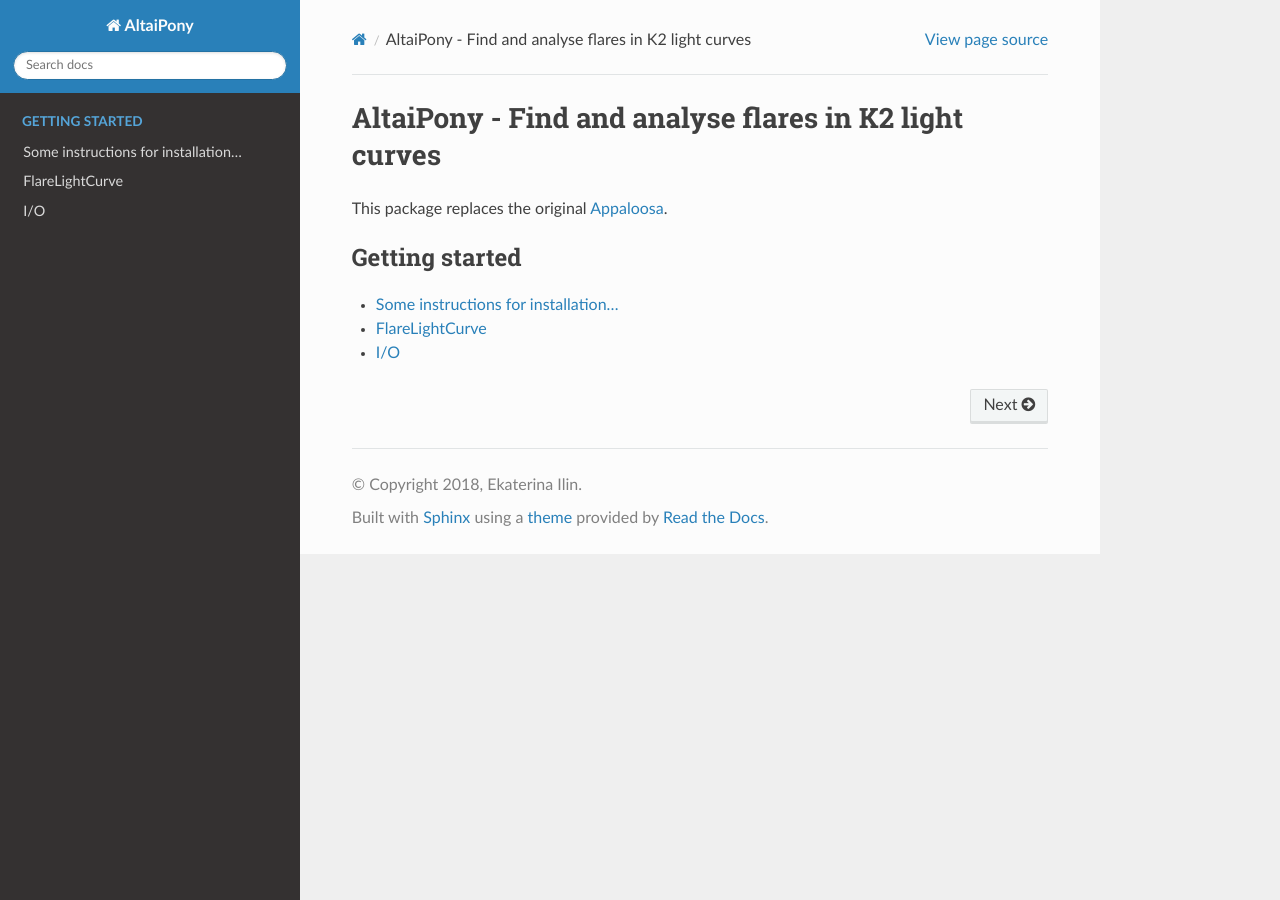
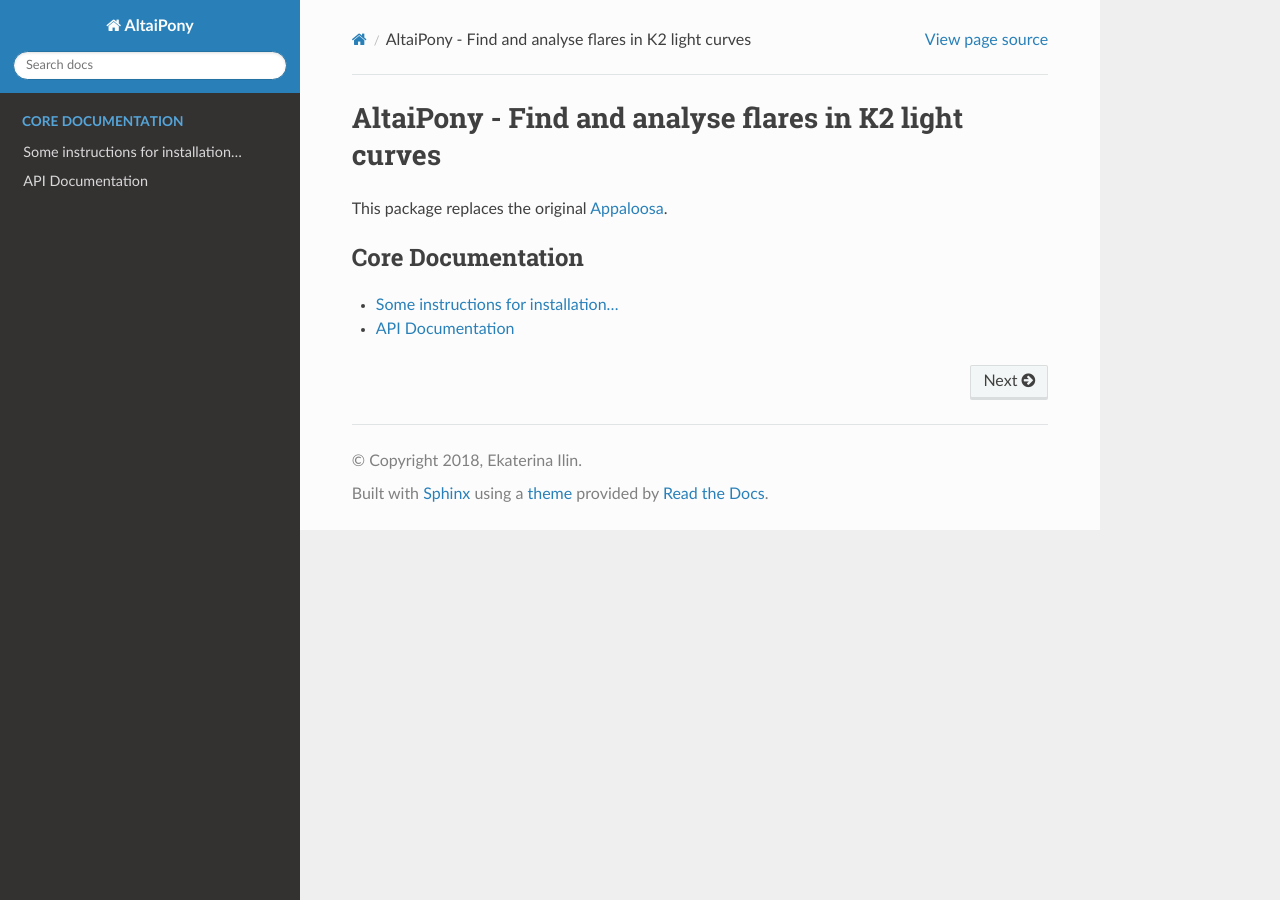
Before and after one commit to ekaterinailin/AltaiPony, a Sphinx documentation site: the page built from docs/source/index.rst, in a window 1280 px wide. Built offline with Sphinx 7.4.7 and the Read the Docs theme 2.0.0, drawn with Linux system fonts in a browser that asks for light colours.

Commit message:
Fixed index files

```diff
--- a/docs/source/api/index.rst
+++ b/docs/source/api/index.rst
@@ -1,6 +1,9 @@
+API Documentation
+==================
+
 .. toctree::
-    :caption: API Documentation
-    :maxdepth: 1
+	:caption: API Documentation
+	:maxdepth: 1
 
-    flarelc
-    lcio
+	flarelc
+	lcio
--- a/docs/source/index.rst
+++ b/docs/source/index.rst
@@ -12,10 +12,10 @@ This package replaces the original Appaloosa_.
 .. _user-docs:
 
 .. toctree::
-   :caption: Getting started
-   :maxdepth: 1
+	:caption: Core Documentation
+	:maxdepth: 1
 
-   install
-   api/index
+	install
+   	api/index
 
 .. _Appaloosa: https://github.com/jradavenport/appaloosa
```
